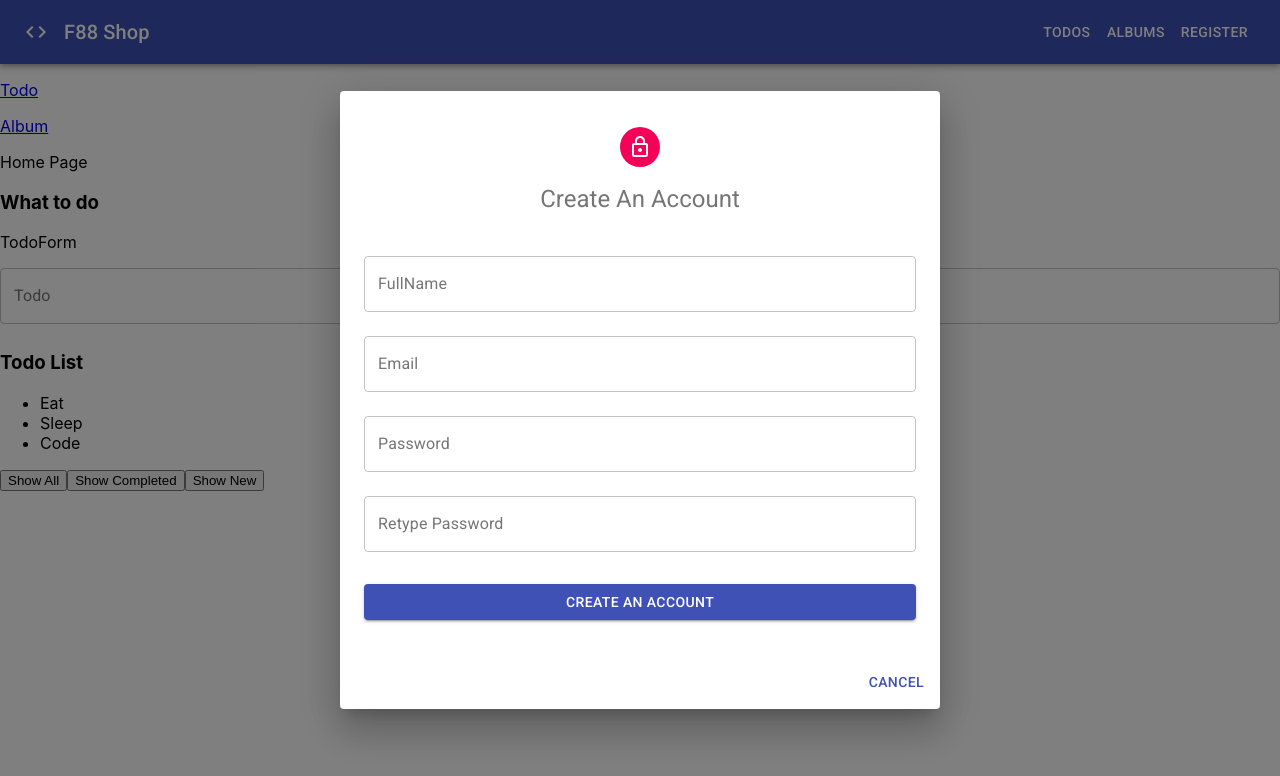
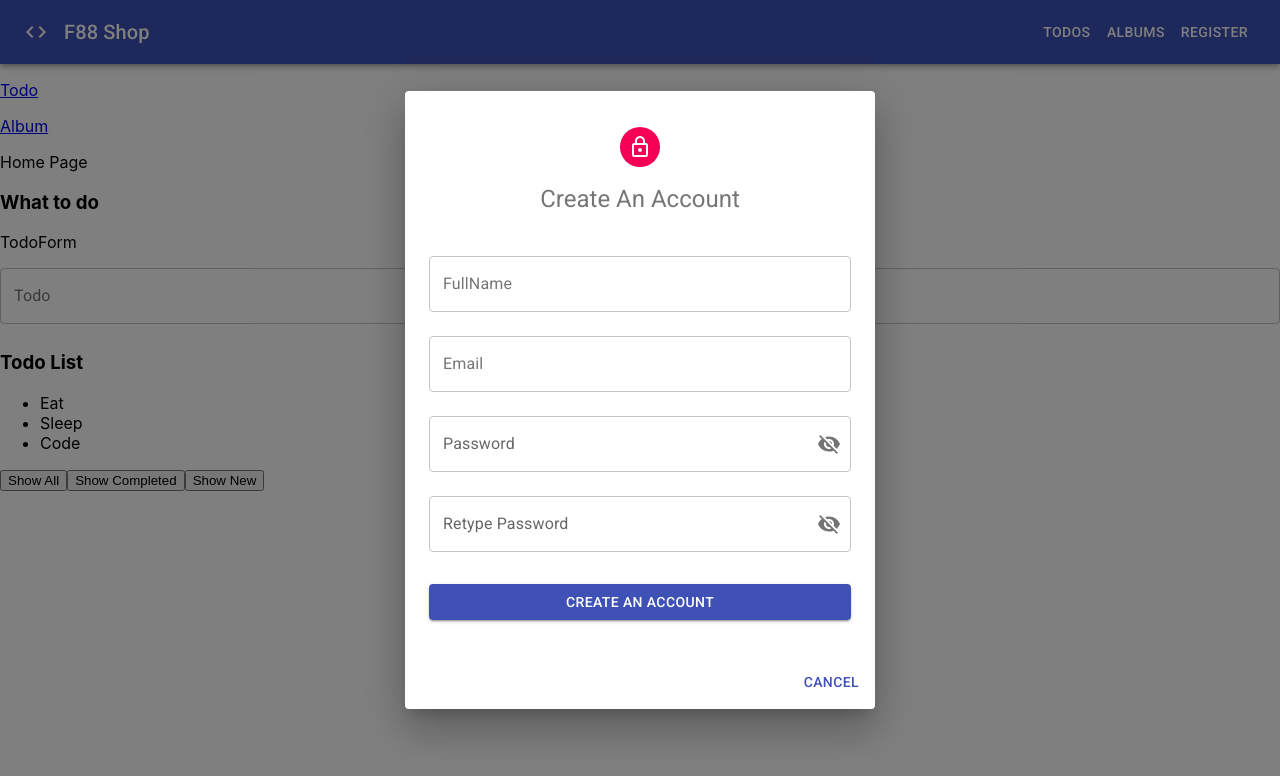
Before and after one commit to TranVanNghia170735/learn-reactjs, a React (Create React App) app: page / in a window 1280 px wide. Both pictures are taken after a click on the button "REGISTER". Shown: the top 776 px of the page. Built offline with nearby package versions, Linux system fonts and the light colour scheme; no server answers.

Commit message:
[FE] Tạo PasswordField

```diff
--- a/src/components/Header/index.jsx
+++ b/src/components/Header/index.jsx
@@ -7,12 +7,10 @@ import Button from '@material-ui/core/Button';
 import CodeIcon from '@material-ui/icons/Code';
 import { NavLink } from 'react-router-dom';
 import { Link } from 'react-router-dom';
-import TextField from '@material-ui/core/TextField';
 import Dialog from '@material-ui/core/Dialog';
 import DialogActions from '@material-ui/core/DialogActions';
 import DialogContent from '@material-ui/core/DialogContent';
 import DialogContentText from '@material-ui/core/DialogContentText';
-import DialogTitle from '@material-ui/core/DialogTitle';
 import Register from '../../features/Auth/components/Register';
 
 
--- a/src/components/form-controls/InputField/index.jsx
+++ b/src/components/form-controls/InputField/index.jsx
@@ -35,8 +35,7 @@ function InputField(props) {
           onBlur={onBlur}
         />
       )}
-    />
-
+      />
     );
 }
 
--- /dev/null
+++ b/src/components/form-controls/PasswordField/index.jsx
@@ -0,0 +1,81 @@
+import React, { useState } from 'react';
+import PropTypes from 'prop-types';
+import IconButton from '@mui/material/IconButton';
+import OutlinedInput from '@mui/material/OutlinedInput';
+import InputLabel from '@mui/material/InputLabel';
+import InputAdornment from '@mui/material/InputAdornment';
+import FormControl from '@mui/material/FormControl';
+import Visibility from '@mui/icons-material/Visibility';
+import VisibilityOff from '@mui/icons-material/VisibilityOff';
+import { Controller } from 'react-hook-form';
+
+PasswordField.propTypes = {
+    form: PropTypes.object.isRequired,
+    name: PropTypes.string.isRequired,
+    label: PropTypes.string,
+    disabled: PropTypes.bool,
+};
+
+function PasswordField(props) {
+    const {form, name, label, disabled} = props;
+    const{ errors, formState} = form;
+    const hasError = formState.touched[name] && errors[name];
+
+    const [showPassword, setShowPassword] = useState(false);
+
+    const toggleShowPassword = () => {
+        setShowPassword(x => !x);
+    }
+
+    return (
+        <div>
+        {/* <Controller
+            name={name}
+            control={form.control}
+            render={({ onChange, onBlur, value, name }) => (
+            <TextField
+            margin="normal"
+            variant="outlined"
+            fullWidth
+            label={label}
+            disabled={disabled}
+            error={!!hasError}
+            helperText={errors[name]?.message}
+            name={name}
+            value={value}
+            onChange={onChange}
+            onBlur={onBlur}
+            />
+        )}
+       /> */}
+        <FormControl fullWidth margin="normal" variant="outlined">
+        <InputLabel htmlFor={name}>{label}</InputLabel>
+        <Controller
+          name={name}
+          control={form.control}
+          as= {OutlinedInput}
+          id={name}
+          type={showPassword ? 'text' : 'password'}
+          label={label}
+          endAdornment={
+            <InputAdornment position="end">
+              <IconButton
+                aria-label="toggle password visibility"
+                onClick={toggleShowPassword}
+                edge="end"
+              >
+                {showPassword ? <Visibility /> : <VisibilityOff />}
+              </IconButton>
+            </InputAdornment>
+          }
+          disabled={disabled}
+          error={!!hasError}
+          helperText={errors[name]?.message}
+        />
+      </FormControl>
+      </div>
+
+    );
+}
+
+export default PasswordField;
--- a/src/features/Auth/components/Register/index.jsx
+++ b/src/features/Auth/components/Register/index.jsx
@@ -1,5 +1,4 @@
 import React from 'react';
-import PropTypes from 'prop-types';
 import RegisterForm from '../RegisterForm';
 
 Register.propTypes = {
--- a/src/features/Auth/components/RegisterForm/index.jsx
+++ b/src/features/Auth/components/RegisterForm/index.jsx
@@ -7,6 +7,7 @@ import * as yup from "yup";
 import { Avatar, Button, Typography } from '@material-ui/core';
 import { LockOutlined } from '@mui/icons-material';
 import { makeStyles } from '@material-ui/core/styles';
+import PasswordField from '../../../../components/form-controls/PasswordField';
 
 
 const useStyles = makeStyles((theme) =>({
@@ -37,9 +38,7 @@ RegisterForm.propTypes = {
 
 function RegisterForm(props) {
     const classes = useStyles();
-    const schema = yup.object().shape({
-        title: yup.string().required('Please enter title').min(5, 'Title is too short'),
-      });
+    const schema = yup.object().shape({});
 
     const form = useForm({
         defaultValues: {
@@ -73,14 +72,15 @@ function RegisterForm(props) {
             <form onSubmit={form.handleSubmit(handleSubmit)}>
                 <InputField name="fullName" label="FullName" form={form} />
                 <InputField name="email" label="Email" form={form} />
-                <InputField name="password" label="Password" form={form} />
-                <InputField name="retypePassword" label="Retype Password" form={form} />
+                <PasswordField name="password" label="Password" form={form} />
+                <PasswordField name="retypePassword" label="Retype Password" form={form} />
 
-                <Button className={classes.submit} variant="contained" color="primary" fullWidth>
+                <Button type="submit" className={classes.submit} variant="contained" color="primary" fullWidth>
                     Create an account
                 </Button>
             </form>
         </div>
+
     );
 }
 
```
